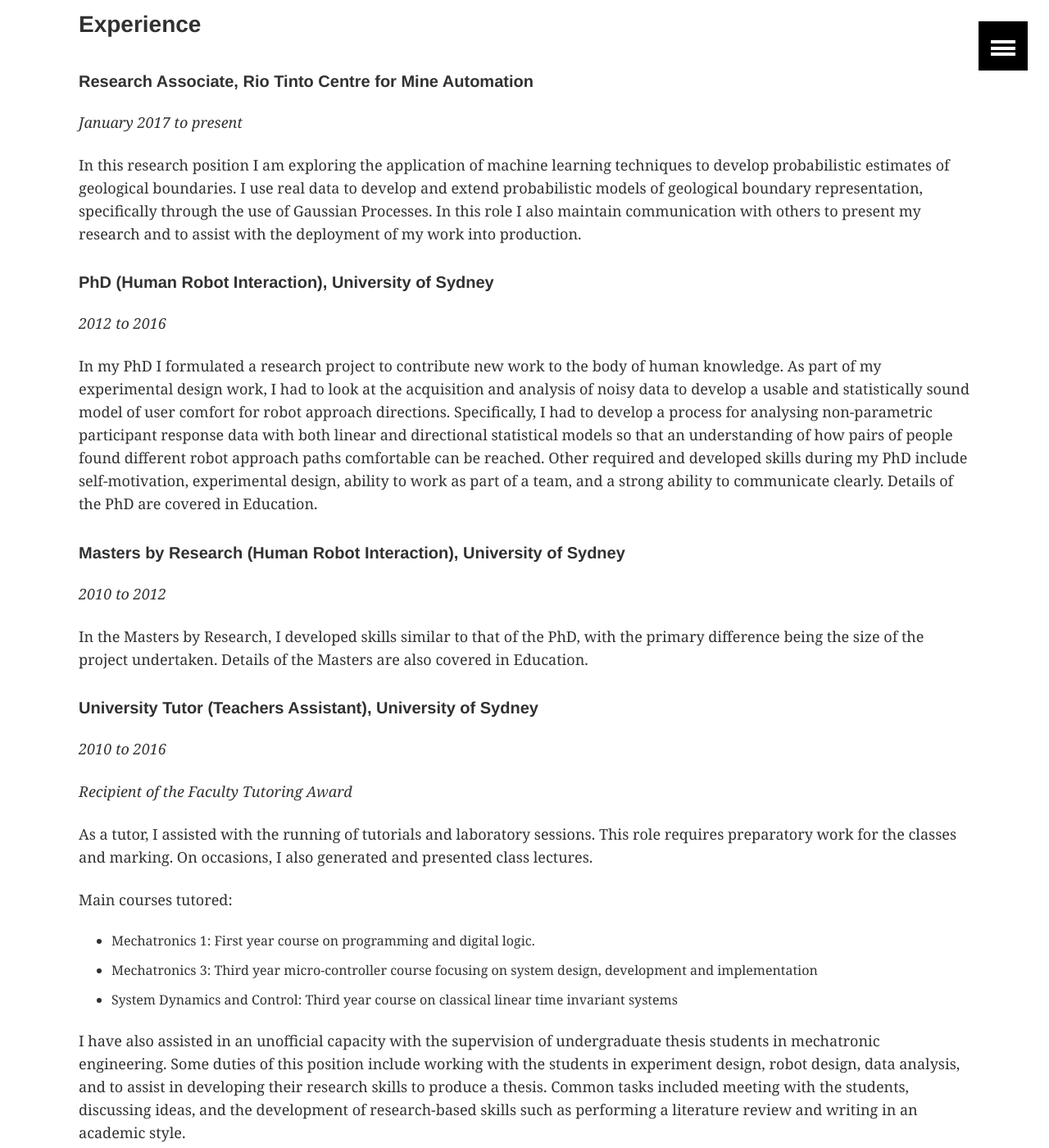
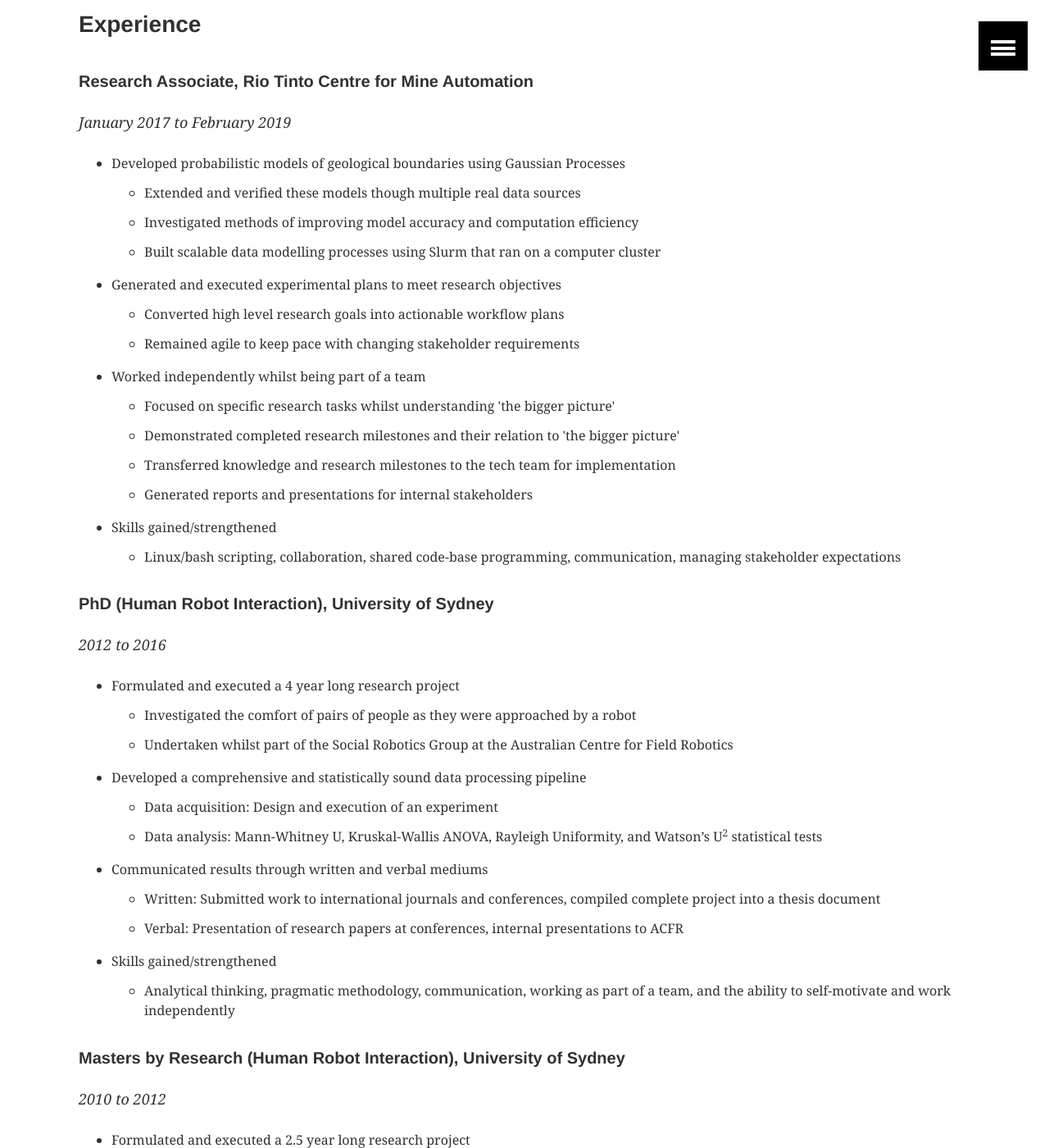
Before and after one commit to Adrian-Ball/adrian-ball.github.io, a Jekyll site: the page built from cv/index.html, in a window 1280 px wide and 1400 px high, scrolled down 236 px. Shown: the whole window at 82% size. Built offline with Jekyll 4.4.1, drawn with Linux system fonts in a browser that asks for light colours; some of the changed text lies outside the part shown.

Commit message:
Updated CV

```diff
--- a/cv/index.html
+++ b/cv/index.html
@@ -10,54 +10,144 @@
   <a name="Experience"></a>
 	<h3> Experience </h3>
 		<h5> Research Associate, Rio Tinto Centre for Mine Automation</h5>
-      <p> <i>January 2017 to present </i> </p>
-      <p> In this research position I am exploring the application of machine learning techniques to develop probabilistic estimates of geological boundaries. I use real data to develop and extend probabilistic models of geological boundary representation, specifically through the use of Gaussian Processes. In this role I also maintain communication with others to present my research and to assist with the deployment of my work into production.</p>
+      <p> <i>January 2017 to February 2019 </i> </p>
+			<!--<p> For this role I developed machine learning models from real data to provide probabilistic estimates of geological boundaries. Key achievements during this position include:</p>-->
+
+			<ul>
+				<li>Developed probabilistic models of geological boundaries using Gaussian Processes</li>
+				<ul>
+					<li>Extended and verified these models though multiple real data sources</li>
+					<li>Investigated methods of improving model accuracy and computation efficiency</li>
+					<li>Built scalable data modelling processes using Slurm that ran on a computer cluster</li>
+				</ul>
+			</ul>
+
+			<ul>
+				<li>Generated and executed experimental plans to meet research objectives</li>
+				<ul>
+					<li>Converted high level research goals into actionable workflow plans</li>
+					<li>Remained agile to keep pace with changing stakeholder requirements</li>
+				</ul>
+			</ul>
+
+			<ul>
+				<li>Worked independently whilst being part of a team</li>
+				<ul>
+					<li>Focused on specific research tasks whilst understanding 'the bigger picture'</li>
+					<li>Demonstrated completed research milestones and their relation to 'the bigger picture'</li>
+					<li>Transferred knowledge and research milestones to the tech team for implementation</li>
+					<li>Generated reports and presentations for internal stakeholders</li>
+				</ul>
+			</ul>
+
+		<ul>
+			<li>Skills gained/strengthened</li>
+			<ul>
+				<li>Linux/bash scripting, collaboration, shared code-base programming, communication,
+						managing stakeholder expectations</li>
+			</ul>
+		</ul>
 
 		<h5> PhD (Human Robot Interaction), University of Sydney</h5>
 			<p> <i> 2012 to 2016 </i> </p>
-			<p> In my PhD I formulated a research project to contribute new work to the body of human
+			<!--<p> In my PhD I formulated a research project to contribute new work to the body of human
 			knowledge. As part of my experimental design work, I had to look at the acquisition and
 			analysis of noisy data to develop a usable and statistically sound model of user comfort
-			for robot approach directions. Specifically, I had to develop a process for analysing non-parametric participant response data with both linear and directional statistical models so that
-			an understanding of how pairs of people found different robot approach paths comfortable
-			can be reached. Other required and developed skills during my PhD include self-motivation,
-			experimental design, ability to work as part of a team, and a strong ability to communicate
-			clearly. Details of the PhD are covered in Education.
-			</p>
+			for robot approach directions. Specifically, I had to develop a process for analysing non-parametric participant response data with both linear and directional statistical models so that an understanding of how pairs of people found different robot approach paths comfortable can be reached. Other required and developed skills during my PhD include self-motivation, experimental design, ability to work as part of a team, and a strong ability to communicate clearly. Details of the PhD are covered in Education.
+			</p> -->
+			<ul>
+				<li>Formulated and executed a 4 year long research project</li>
+				<ul>
+					<li>Investigated the comfort of pairs of people as they were approached by a robot</li>
+					<li>Undertaken whilst part of the Social Robotics Group at the Australian Centre for Field Robotics</li>
+				</ul>
+			</ul>
+
+			<ul>
+				<li>Developed a comprehensive and statistically sound data processing pipeline</li>
+				<ul>
+					<li>Data acquisition: Design and execution of an experiment</li>
+					<li>Data analysis: Mann-Whitney U, Kruskal-Wallis ANOVA, Rayleigh Uniformity,
+							and Watson’s U<sup>2</sup> statistical tests</li>
+				</ul>
+			</ul>
+
+			<ul>
+				<li>Communicated results through written and verbal mediums</li>
+				<ul>
+					<li>Written: Submitted work to international journals and conferences, compiled complete project into a thesis document</li>
+					<li>Verbal: Presentation of research papers at conferences, internal presentations to ACFR</li>
+				</ul>
+			</ul>
+
+		<ul>
+			<li>Skills gained/strengthened</li>
+			<ul>
+				<li>Analytical thinking, pragmatic methodology, communication, working as part of a team,
+						and the ability to self-motivate and work independently</li>
+			</ul>
+		</ul>
 
 		<h5> Masters by Research (Human Robot Interaction), University of Sydney</h5>
-      <p> <i> 2010 to 2012 </i> </p>
-			<p> In the Masters by Research, I developed skills similar to that of the PhD, with the primary difference
-			being the size of the project undertaken. Details of the Masters are also covered in Education.
-			</p>
+			<p> <i> 2010 to 2012 </i> </p>
+
+			<ul>
+				<li>Formulated and executed a 2.5 year long research project</li>
+				<ul>
+					<li>Investigated the potential for gait-based person recognition</li>
+					<li>Undertaken whilst part of the Social Robotics Group at the Australian Centre for Field Robotics.</li>
+				</ul>
+			</ul>
+
+		<ul>
+			<li>Implemented and compared different supervised and unsupervised machine learning models</li>
+			<ul>
+				<li>Data acquisition: RGB-D data from a Kinect, 3D joint data from a motion-capture system</li>
+				<li>Supervised models: SVM, Logitboost</li>
+				<li>Unsupervised models: K-means, Affinity Propagation, Spectral Propagation</li>
+			</ul>
+		</ul>
+
+		<ul>
+			<li>Communicated results through written and verbal mediums</li>
+			<ul>
+				<li>Written: Submitted work to international conferences, compiled complete project into a thesis document</li>
+				<li>Verbal: Presentation of research papers at conferences, internal presentations to ACFR</li>
+			</ul>
+		</ul>
+
+		<ul>
+			<li>Skills gained/strengthened</li>
+			<ul>
+				<li>Analytical thinking, pragmatic methodology, communication, working as part of a team,
+						and the ability to self-motivate and work independently</li>
+			</ul>
+		</ul>
 
 		<h5> University Tutor (Teachers Assistant), University of Sydney </h5>
 			<p> <i> 2010 to 2016 </i> </p>
 			<p> <i> Recipient of the Faculty Tutoring Award</i> </p>
-			<p> As a tutor, I assisted with the running of tutorials and laboratory sessions. This role requires preparatory work for the classes and marking. On occasions, I also generated and presented class lectures.
-			</p>
-			<p>
-			Main courses tutored:
+
+			<ul>
+				<li>Assisted with the running of tutorials and laboratory sessions</li>
 				<ul>
-			<li>Mechatronics 1: First year course on programming and digital logic.
-			<li>Mechatronics 3: Third year micro-controller course focusing on system design, development
-			and implementation
-			<li>System Dynamics and Control: Third year course on classical linear time invariant systems
+					<li>Involved preparatory work for running the classes and marking assignments</li>
+					<li>Generated and presented class lectures</li>
 				</ul>
-			</p>
-			<p>
-			I have also assisted in an unofficial capacity with the supervision of undergraduate thesis students
-			in mechatronic engineering. Some duties of this position include working with the students
-			in experiment design, robot design, data analysis, and to assist in developing their research
-			skills to produce a thesis. Common tasks included meeting with the students, discussing
-			ideas, and the development of research-based skills such as performing a literature review
-			and writing in an academic style.
-			</p>
+			</ul>
+
+			<ul>
+				<li>Provided unofficial supervisory assistance to students completing undergraduate theses </li>
+				<ul>
+					<li>Theses were related to mechatronic engineering</li>
+					<li>Mentored the students on a wide variety of topics not limited to: experiment design, robot design, data analysis, research skills, communication of results</li>
+				</ul>
+			</ul>
 
 		<h5> Language Editor, Paladyn Journal of Behavioural Robotics</h5>
 			<p> <i> 2012 to 2015 </i> </p>
-			<p> This was a voluntary position to occasionally review submitted articles and assist with language editing. Articles were requested for review intermittently throughout the year.
-			</p>
+
+			<ul><li>Volunteer position to occasionally review submitted articles and assist with language editing</li></ul>
 
   <!-- Dont think that this is relevant anymore -->
 	<!--	<h5> Undergraduate Engineer, Strategic Engineering Automation and Robotics</h5>
@@ -90,6 +180,37 @@
 
 <h5> Bachelor of Science (Double Major in Advanced Mathematics) - The University of Sydney</h5>
   <p> <i> 2004 to 2009 </i> </p>
+
+	<hr>
+
+	<a name="Related_Skills"></a>
+	<h3> Related Skills </h3>
+
+	<h5>Areas of Expertise</h5>
+	<li>Data acquisition & analysis, statistical modelling, model development</li>
+		<ul><li>Docker, Slurm, bash scripting</li></ul>
+	<li>Machine learning (supervised and unsupervised) </li>
+		<ul><li>Tensorflow, Keras, GPU Computation</li></ul>
+	<li>Human-robot interaction </li>
+		<ul><li>ROS</li></ul>
+	<li>Technical report writing</li>
+
+	<h5>Big Data</h5>
+	<li>Completed an online course, Data Engineering on Google Cloud Platform (GCP) Specialization
+		<ul>
+			<li>GCP Big Data and Machine Learning Fundamentals</li>
+			<li>Leveraging Unstructured Data with Cloud Dataproc on GCP</li>
+			<li>Serverless Data Analysis with Google BigQuery and Cloud Dataflow</li>
+			<li>Serverless Machine Learning with Tensorflow on GCP</li>
+			<li>Building Resilient Streaming Systems on GCP</li>
+		</ul>
+	</li>
+
+	<h5>Programming Languages</h5>
+	<li>Matlab, Python, C, Assembly</li>
+
+	<h5>Operating Systems</h5>
+	<li>Windows, Linux</li>
 
 	<hr>
 
```
